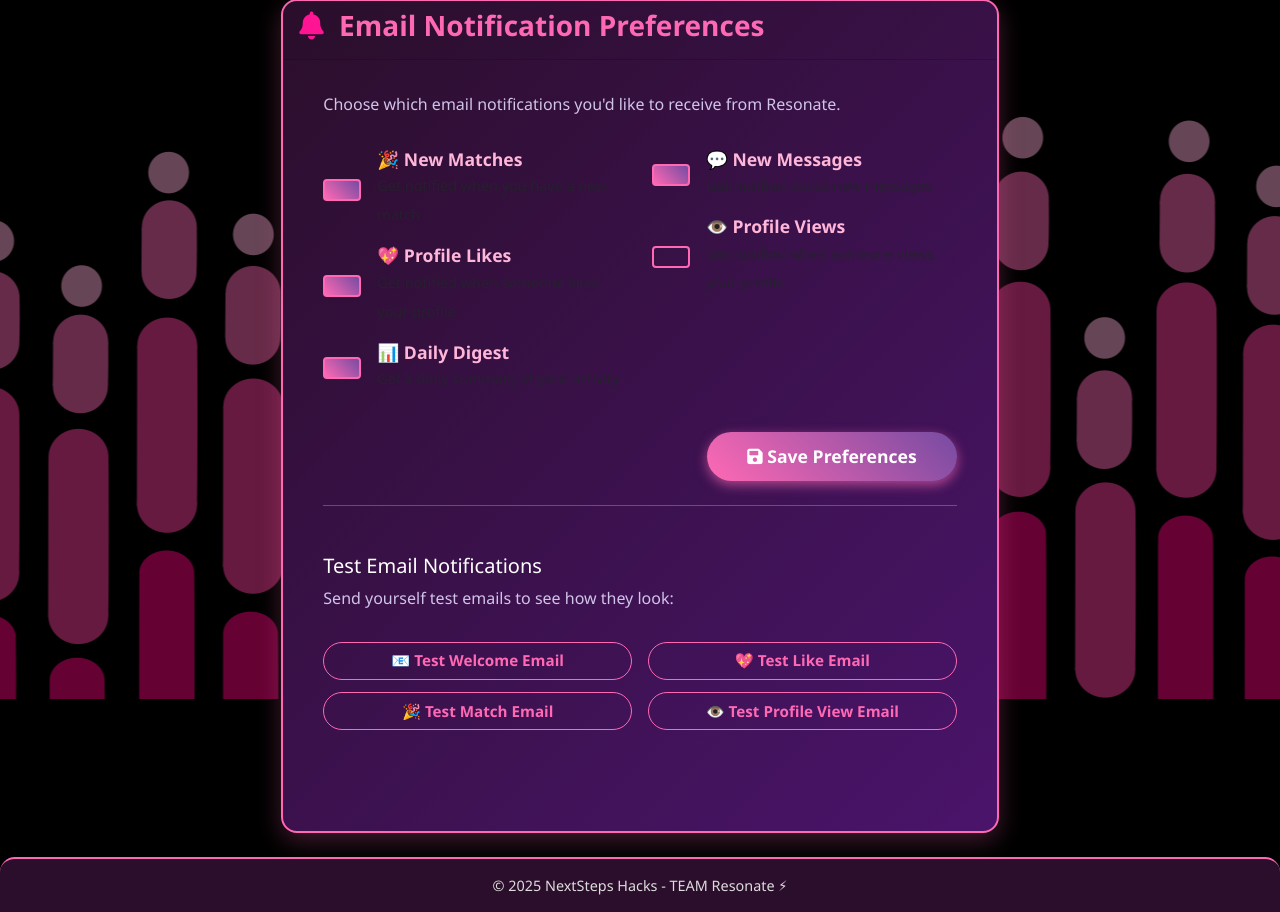
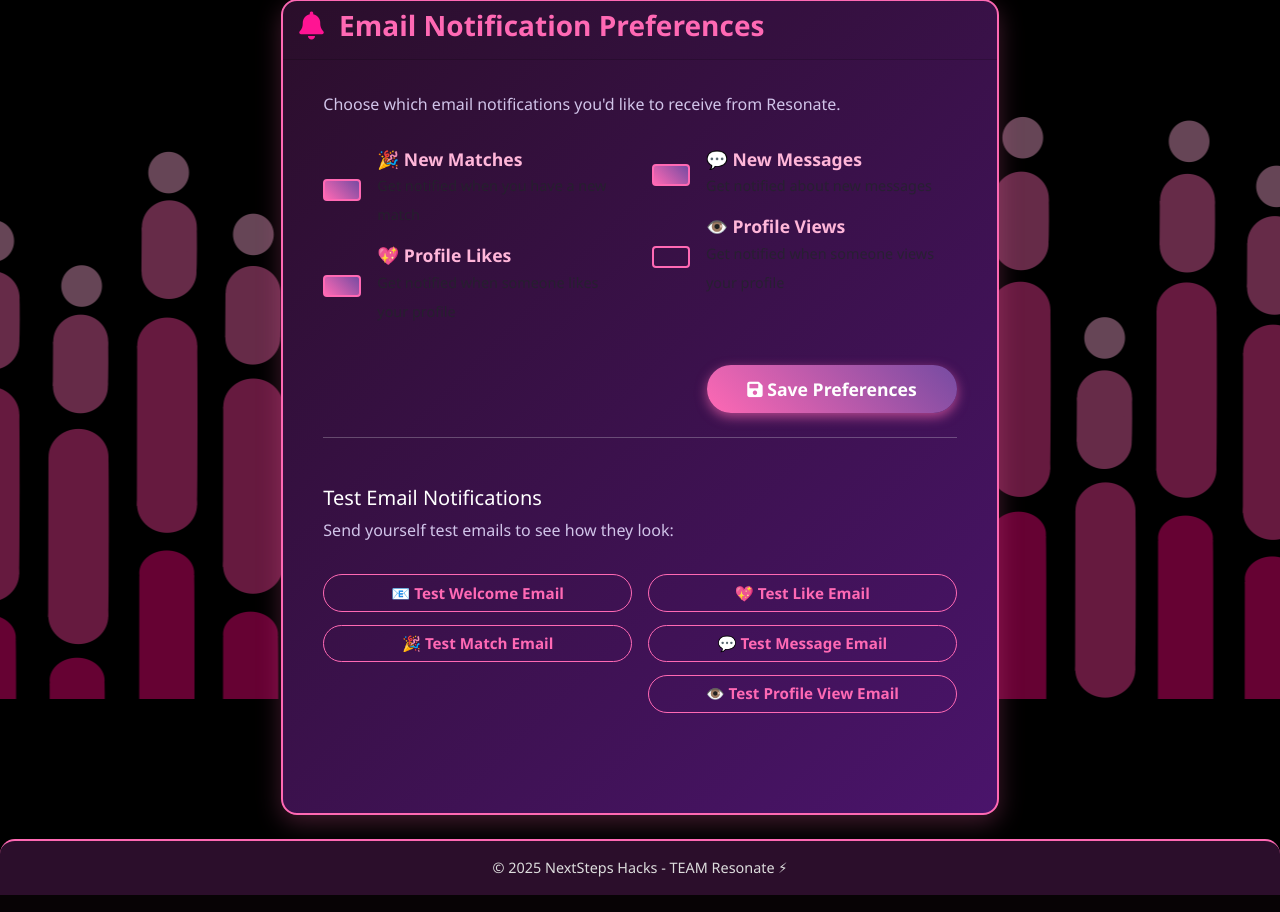
Before and after one commit to Patricenko/Resonate, a Django app: page /notifications/preferences/ in a window 1280 px wide. Shown: the part 101-1013 px from the top of the page. Run offline with Django 5.2, Linux system fonts and the light colour scheme; the visitor is signed in with stand-in values (Sample User, id 1); data comes from the database, SQL or seed files in the repository; some libraries are stand-ins or nearby versions.

Commit message:
added new message notification

```diff
--- a/notifications/services.py
+++ b/notifications/services.py
@@ -135,3 +135,27 @@ class EmailNotificationService:
         html_content = render_to_string('notifications/emails/profile_view_notification.html', context)
 
         return cls.send_email_notification(profile_owner, 'profile_view', subject, html_content)
+
+    @classmethod
+    def send_message_notification(cls, recipient, sender, message_preview):
+        """Send notification when someone sends you a message"""
+        preferences = cls.get_user_preferences(recipient)
+
+        if not preferences.email_on_message or not recipient.email:
+            return False
+
+        # Don't send notification if recipient is the sender
+        if recipient == sender:
+            return False
+
+        context = {
+            'user': recipient,
+            'sender': sender,
+            'message_preview': message_preview,
+            'site_name': 'Resonate',
+        }
+
+        subject = f"💬 New message from {sender.username} on Resonate!"
+        html_content = render_to_string('notifications/emails/message_notification.html', context)
+
+        return cls.send_email_notification(recipient, 'message', subject, html_content)
--- a/notifications/signals.py
+++ b/notifications/signals.py
@@ -2,6 +2,7 @@ from django.db.models.signals import post_save
 from django.dispatch import receiver
 from django.contrib.auth.models import User
 from matching.models import Like, Match
+from rtchat.models import GroupMessage
 from .services import EmailNotificationService
 from .models import NotificationPreference
 
@@ -29,3 +30,23 @@ def send_like_notification(sender, instance, created, **kwargs):
     """Send email notification when someone likes a profile"""
     if created:
         EmailNotificationService.send_like_notification(instance.liked, instance.liker)
+
+
+@receiver(post_save, sender=GroupMessage)
+def send_message_notification(sender, instance, created, **kwargs):
+    """Send email notification when someone sends a message"""
+    if created and instance.group.is_private:
+        # Get other members of the chat group (excluding the sender)
+        recipients = instance.group.members.exclude(id=instance.author.id)
+
+        # Create message preview
+        if instance.body:
+            message_preview = instance.body[:100] + "..." if len(instance.body) > 100 else instance.body
+        elif instance.file:
+            message_preview = f"📎 Sent a file: {instance.filename}"
+        else:
+            message_preview = "Sent a message"
+
+        # Send notification to each recipient
+        for recipient in recipients:
+            EmailNotificationService.send_message_notification(recipient, instance.author, message_preview)
--- a/notifications/templates/notifications/preferences.html
+++ b/notifications/templates/notifications/preferences.html
@@ -192,14 +192,6 @@
                     <small class="text-muted">Get notified when someone likes your profile</small>
                   </label>
                 </div>
-
-                <div class="form-check d-flex align-items-center mb-3">
-                  <input class="form-check-input me-3" type="checkbox" id="daily_digest" name="daily_digest" {% if preferences.daily_digest %}checked{% endif %}>
-                  <label class="form-check-label flex-grow-1" for="daily_digest">
-                    <div><strong>📊 Daily Digest</strong></div>
-                    <small class="text-muted">Get a daily summary of your activity</small>
-                  </label>
-                </div>
               </div>
 
               <div class="col-md-6">
@@ -248,6 +240,9 @@
                 <button class="btn btn-outline-secondary" type="button" onclick="sendTestEmail('like')">
                   💖 Test Like Email
                 </button>
+                <button class="btn btn-outline-secondary" type="button" onclick="sendTestEmail('message')">
+                  💬 Test Message Email
+                </button>
                 <button class="btn btn-outline-secondary" type="button" onclick="sendTestEmail('profile_view')">
                   👁️ Test Profile View Email
                 </button>
--- a/notifications/views.py
+++ b/notifications/views.py
@@ -48,6 +48,8 @@ def send_test_email(request):
             success = EmailNotificationService.send_match_notification(request.user, request.user)
         elif notification_type == 'like':
             success = EmailNotificationService.send_like_notification(request.user, request.user)
+        elif notification_type == 'message':
+            success = EmailNotificationService.send_message_notification(request.user, request.user, "This is a test message to show how notifications work!")
         elif notification_type == 'profile_view':
             success = EmailNotificationService.send_profile_view_notification(request.user, request.user)
         else:
```
Also changed, not shown: notifications/templates/notifications/emails/message_notification.html (added, +30 -0 lines).
